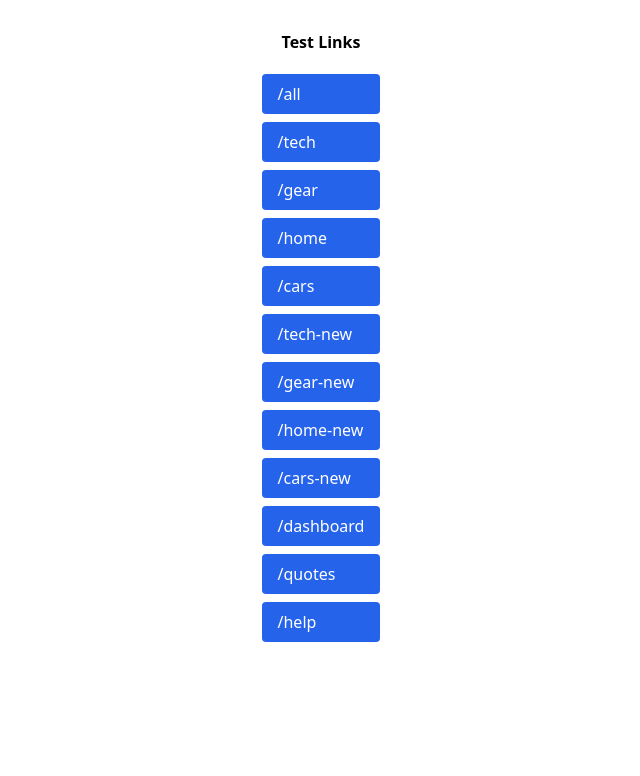
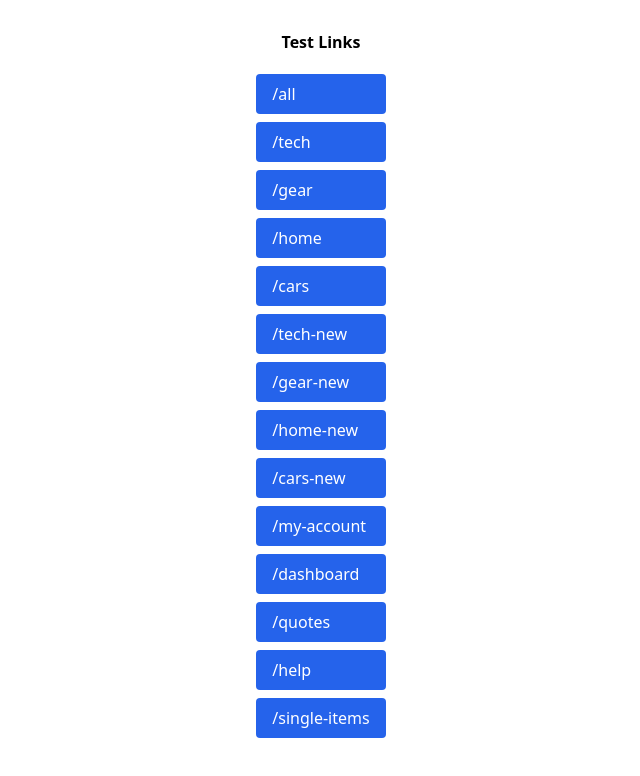
Before and after one commit to hqmhc/deeplinkstesting, a plain HTML site: page index.html in a window 1280 px wide. Shown: the whole page, without its empty margins (319-959 px from the left). Drawn offline with nearby package versions, Linux system fonts and the light colour scheme.

Commit message:
Add more urls

```diff
--- a/index.html
+++ b/index.html
@@ -32,9 +32,11 @@
       "/gear-new",
       "/home-new",
       "/cars-new",
+      "/my-account",
       "/dashboard",
       "/quotes",
       "/help",
+      "/single-items",
     ];
 
     function addTailwindCSSToElement(element, tailwindStyle) {
```
